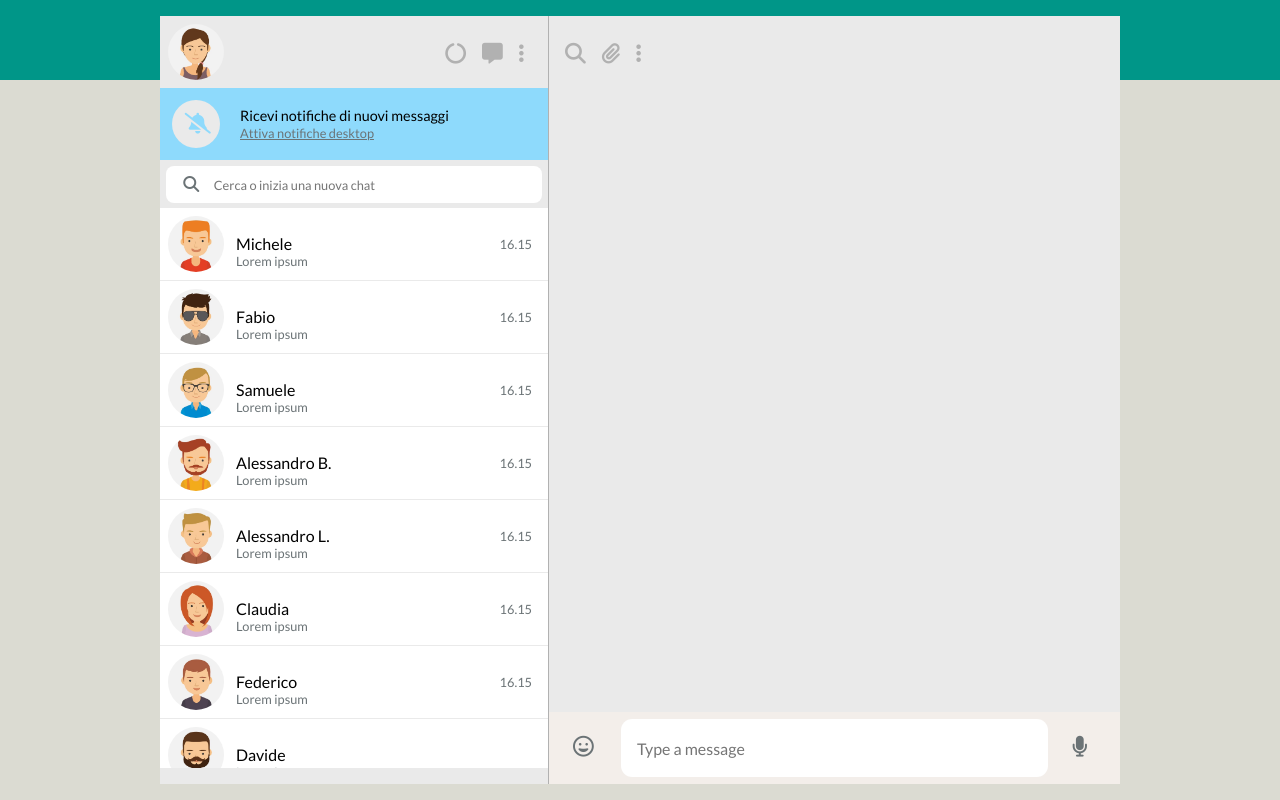
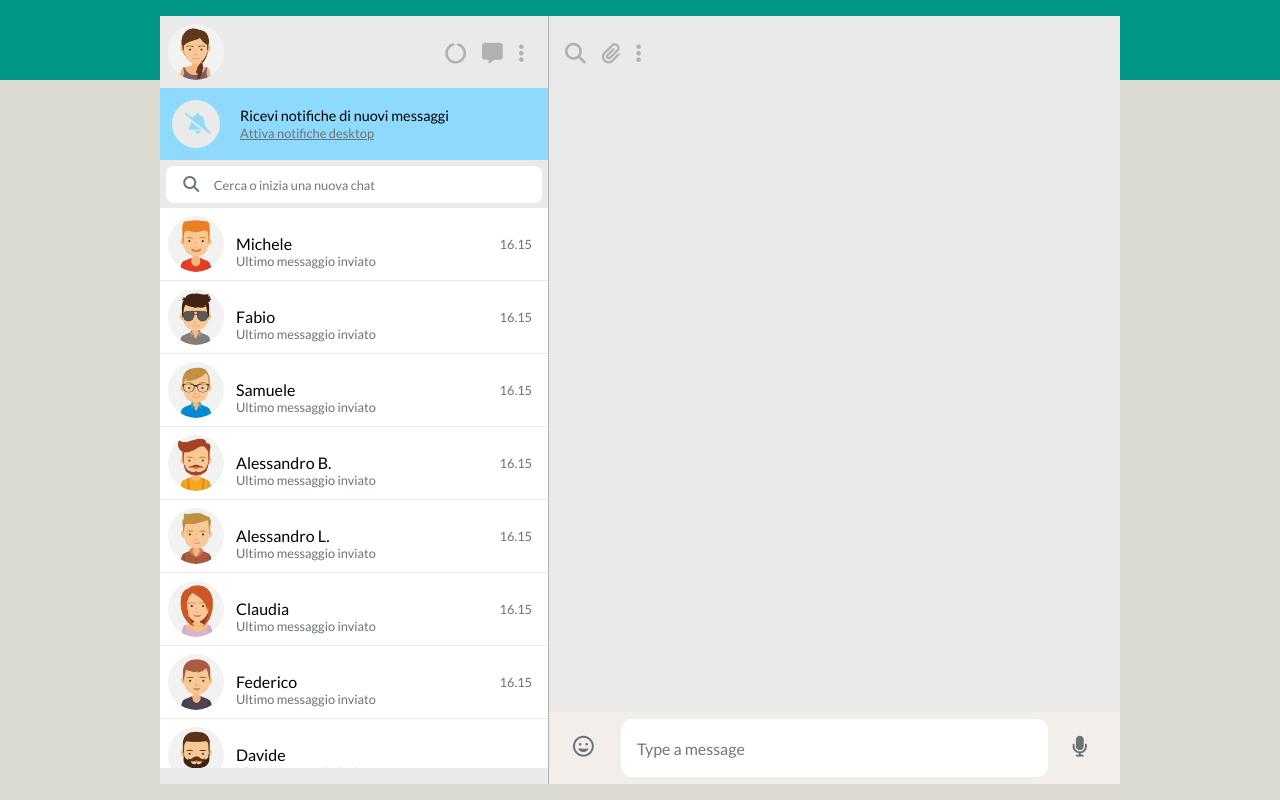
Before and after one commit to Arianna-Salvini/vue-boolzapp, a plain HTML site: page index.html in a window 1280 px wide. Drawn offline with nearby package versions, Linux system fonts and the light colour scheme.

```diff
--- a/assets/js/main.js
+++ b/assets/js/main.js
@@ -1,10 +1,8 @@
 console.log('hello');
 
-// ● Visualizzazione dinamica della lista contatti: tramite la direttiva v-for, visualizzare nome e immagine di ogni contatto
-// ● Visualizzazione dinamica dei messaggi:
-// - tramite la direttiva v-for, visualizzare tutti i messaggi relativi al contatto attivo all’interno del pannello della conversazione
-//
-// - visualizzare i messaggi solo del contatto attivato
+// ● Visualizzazione dinamica della lista contatti
+// ● Visualizzazione dinamica dei messaggi
+
 
 const { createApp } = Vue
 
@@ -16,7 +14,7 @@ createApp({
                 {
                     image: './assets/img/avatar_1.jpg',
                     name: 'Michele',
-                    text: 'Lorem ipsum',
+                    text: 'Ultimo messaggio inviato',
                     time: 16.15,
                     messages: [
                         {
@@ -39,7 +37,7 @@ createApp({
                 {
                     image: './assets/img/avatar_2.jpg',
                     name: 'Fabio',
-                    text: 'Lorem ipsum',
+                    text: 'Ultimo messaggio inviato',
                     time: 16.15,
                     messages: [
                         {
@@ -62,7 +60,7 @@ createApp({
                 {
                     image: './assets/img/avatar_3.jpg',
                     name: 'Samuele',
-                    text: 'Lorem ipsum',
+                    text: 'Ultimo messaggio inviato',
                     time: 16.15,
                     messages: [
                         {
@@ -87,7 +85,7 @@ createApp({
                 {
                     image: './assets/img/avatar_4.jpg',
                     name: 'Alessandro B.',
-                    text: 'Lorem ipsum',
+                    text: 'Ultimo messaggio inviato',
                     time: 16.15,
                     messages: [
                         {
@@ -107,7 +105,7 @@ createApp({
                 {
                     image: './assets/img/avatar_5.jpg',
                     name: 'Alessandro L.',
-                    text: 'Lorem ipsum',
+                    text: 'Ultimo messaggio inviato',
                     time: 16.15,
                     messages: [
                         {
@@ -127,7 +125,7 @@ createApp({
                 {
                     image: './assets/img/avatar_6.jpg',
                     name: 'Claudia',
-                    text: 'Lorem ipsum',
+                    text: 'Ultimo messaggio inviato',
                     time: 16.15,
                     messages: [
                         {
@@ -151,7 +149,7 @@ createApp({
                 {
                     image: './assets/img/avatar_7.jpg',
                     name: 'Federico',
-                    text: 'Lorem ipsum',
+                    text: 'Ultimo messaggio inviato',
                     time: 16.15,
                     messages: [
                         {
@@ -170,7 +168,7 @@ createApp({
                 {
                     image: './assets/img/avatar_8.jpg',
                     name: 'Davide',
-                    text: 'Lorem ipsum',
+                    text: 'Ultimo messaggio inviato',
                     messages: [
                         {
                             date: '10/01/2020 15:30:55',
@@ -210,6 +208,8 @@ createApp({
                 return 'arrived_message'
             }
         }
+
+
     },
 
     // ● Click sul contatto mostra la conversazione del contatto cliccato
```
Also changed, not shown: index.html (+12 -8 lines), 1 other file.
